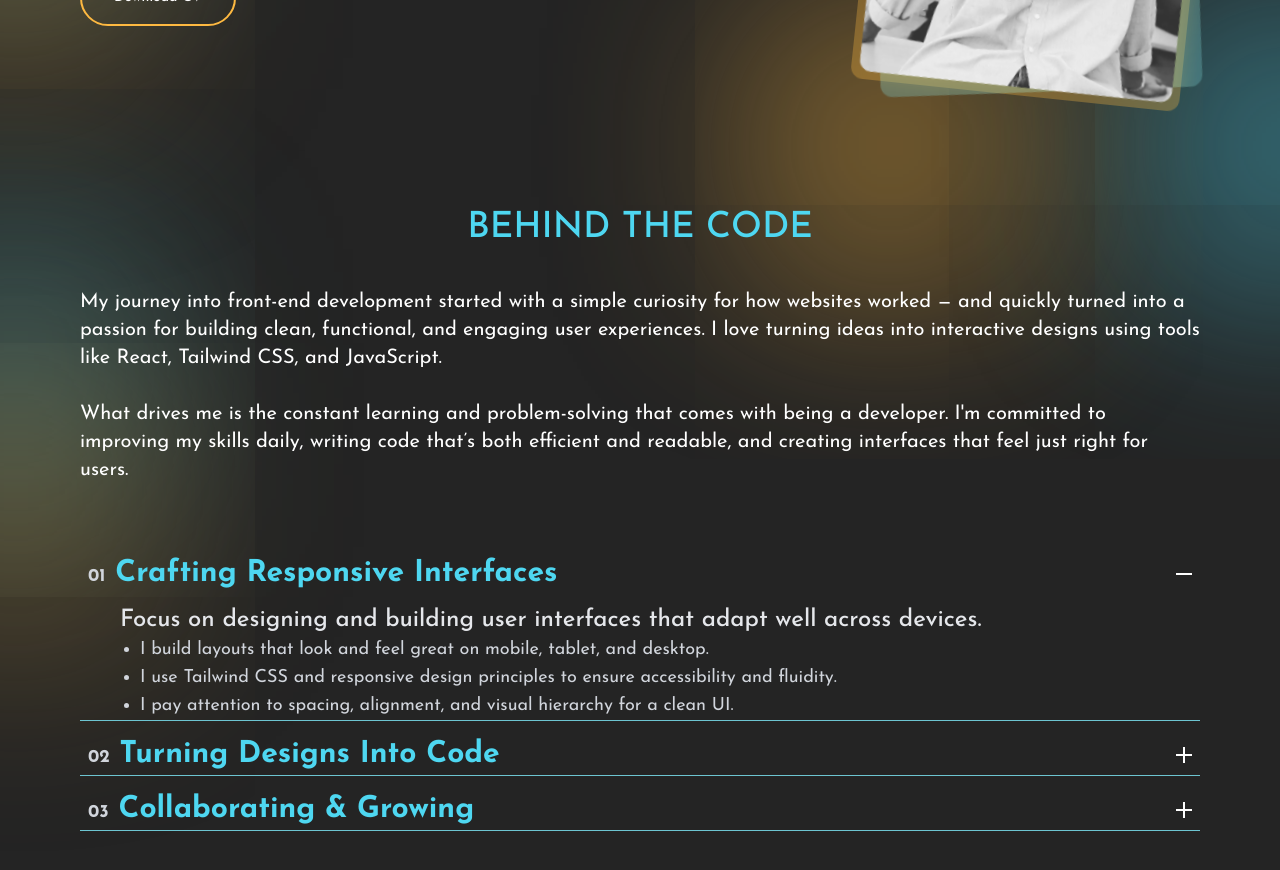
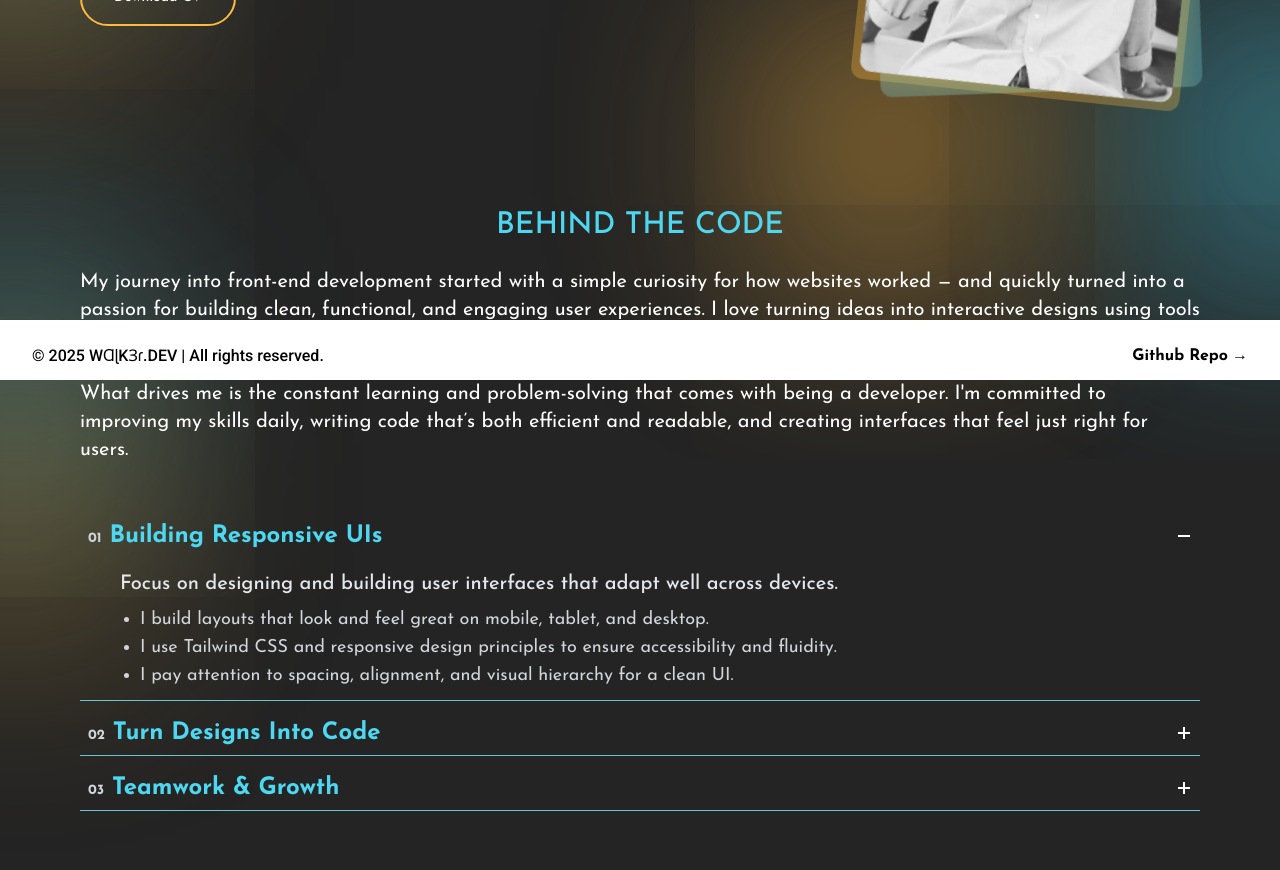
Before and after one commit to Walker-Gideon/walker.dev, a React (Vite) app: page / in a window 1280 px wide. Shown: the part 420-1290 px from the top of the page. Built offline with nearby package versions, Linux system fonts and the light colour scheme; a web font is replaced by a local one.

Commit message:
Done with the about section

```diff
--- a/index.html
+++ b/index.html
@@ -2,9 +2,9 @@
 <html lang="en">
   <head>
     <meta charset="UTF-8" />
-    <link rel="icon" type="image/png+xml" href="/src/assets/logo-removebg.png" />
+    <link rel="icon" type="image/png+xml" href="/src/assets/logo.png" />
     <meta name="viewport" content="width=device-width, initial-scale=1.0" />
-    <title>GA Portfolio</title>
+    <title>Gideon Awortwe</title>
 
     <link rel="preconnect" href="https://fonts.googleapis.com" />
     <link rel="preconnect" href="https://fonts.gstatic.com" crossorigin />
--- a/src/App.jsx
+++ b/src/App.jsx
@@ -38,7 +38,7 @@ function App() {
           {/* <Contact /> */}
         </main>
 
-        {/* <Footer /> */}
+        <Footer />
       </div>
       {/* )}  */}
     </div>
--- a/src/components/about/About.jsx
+++ b/src/components/about/About.jsx
@@ -1,20 +1,15 @@
 import Gradients from "../ui/Gradients";
 import AboutPara from "./AboutPara";
 import HobbiesContent from "./hobbies/HobbiesContent";
-import SubHobbies from "./hobbies/SubHobbies";
 
 function About() {
   return (
     <div
-      id="about" //medium:my-20 pb-10 pt-30 small:pt-25 medium:pt-5 px-20 small:px-4 sm:px-8 lg:px-20
+      id="about"
       className="relative w-full h-full pt-18 pb-10 px-4 md:px-20"
     >
-      <div>
-        <AboutPara />
-        <HobbiesContent />
-        {/* <SubHobbies /> */}
-      </div>
-
+      <AboutPara />
+      <HobbiesContent />
       <Gradients />
     </div>
   );
--- a/src/components/about/AboutPara.jsx
+++ b/src/components/about/AboutPara.jsx
@@ -9,12 +9,12 @@ function AboutPara() {
         initial="hidden"
         whileInView="show"
         viewport={{ once: false, amount: 0.7 }}
-        className="text-4xl text-left md:text-center font-medium uppercase md:mb-10 mb-6 text-blueprime"
+        className="text-3xl text-left md:text-center font-medium uppercase mb-6 text-blueprime"
       >
         Behind the Code
       </motion.h1>
 
-      <div className="text-xl text-white mb-14">
+      <div className="text-xl text-white mb-10">
         <motion.p
           variants={fadeIn("up", 0.2)}
           initial="hidden"
--- a/src/components/about/hobbies/Hobbies.jsx
+++ b/src/components/about/hobbies/Hobbies.jsx
@@ -34,7 +34,7 @@ function Hobbies({
       }}
       className="border-b-1 border-blue overflow-hidden"
     >
-      <div className="px-2 pt-4 pb-3 flex items-center justify-between">
+      <div className="px-2 py-4 flex items-center justify-between">
         <HobbiesTitle num={num} title={title} onClick={onClick} />
         <HobbiesBtn onClick={onClick} check={check} />
       </div>
--- a/src/components/about/hobbies/HobbiesBtn.jsx
+++ b/src/components/about/hobbies/HobbiesBtn.jsx
@@ -9,7 +9,7 @@ function HobbiesBtn({ onClick, check }) {
     >
       <motion.span
         style={{ top: "50%", left: "50%", x: "-50%", y: "-50%" }}
-        className={`absolute h-0.5 medium:h-[2px] md:h-0.5 w-4 medium:w-4 bg-white`}
+        className={`absolute h-0.5 font-bold w-3 bg-white`}
         variants={{
           open: {
             rotate: ["45mediumeg", "0deg", "0deg"],
@@ -23,7 +23,7 @@ function HobbiesBtn({ onClick, check }) {
       />
       <motion.span
         style={{ top: "50%", left: "50%", x: "-50%", y: "-50%" }}
-        className={`absolute h-0.5 medium:h-[2px] md:h-0.5 w-4 medium:w-4 bg-white`}
+        className={`absolute h-0.5 font-bold w-3 bg-white`}
         variants={{
           open: {
             rotate: ["-45deg", "0deg", "0deg"],
--- a/src/components/about/hobbies/HobbiesContent.jsx
+++ b/src/components/about/hobbies/HobbiesContent.jsx
@@ -37,7 +37,6 @@ function HobbiesContent() {
       initial="hidden"
       whileInView="show"
       viewport={{ once: false, amount: 0.7 }}
-      className="" //hidden md:block
     >
       <div>
         {hobby1_array.map((hobby, index) => (
--- a/src/components/about/hobbies/HobbiesTitle.jsx
+++ b/src/components/about/hobbies/HobbiesTitle.jsx
@@ -1,8 +1,8 @@
 function HobbiesTitle({ num, title, onClick }) {
   return (
     <div role="button" onClick={onClick} className="cursor-pointer w-full">
-      <p className="text-3xl font-bold text-blueprime">
-        <span className="text-lg font-bold text-gray-300">0{num}</span> {title}
+      <p className="text-2xl font-bold text-blueprime">
+        <span className="text-sm font-bold text-gray-300">0{num}</span> {title}
       </p>
     </div>
   );
--- a/src/components/about/hobbies/SubHobbies.jsx
+++ /dev/null
@@ -1,72 +0,0 @@
-import { useState } from "react";
-import Hobbies from "./Hobbies";
-import data from "./data.json";
-import { motion } from "motion/react";
-import { fadeIn } from "../../motion/variants";
-
-function SubHobbies() {
-  const [chechOne, setChechOne] = useState(true);
-  const [chechTwo, setChechTwo] = useState(true);
-  const [chechThree, setChechThree] = useState(true);
-
-  const hobby1_array = [data.at(0)];
-  const hobby2_array = [data.at(1)];
-  const hobby3_array = [data.at(2)];
-
-  return (
-    <motion.div
-      variants={fadeIn("up", 0.2)}
-      initial="hidden"
-      whileInView="show"
-      viewport={{ once: false, amount: 0.7 }}
-      className="" //block md:hidden
-    >
-      <div>
-        {hobby1_array.map((hobby, index) => (
-          <Hobbies
-            key={index}
-            num={hobby.num}
-            title={hobby.title}
-            subTitle={hobby.subTitle}
-            firstText={hobby.firstText}
-            secText={hobby.secText}
-            thirdText={hobby.thirdText}
-            check={chechOne}
-          />
-        ))}
-      </div>
-
-      <div>
-        {hobby2_array.map((hobby, index) => (
-          <Hobbies
-            key={index}
-            num={hobby.num}
-            title={hobby.title}
-            subTitle={hobby.subTitle}
-            firstText={hobby.firstText}
-            secText={hobby.secText}
-            thirdText={hobby.thirdText}
-            check={chechTwo}
-          />
-        ))}
-      </div>
-
-      <div>
-        {hobby3_array.map((hobby, index) => (
-          <Hobbies
-            key={index}
-            num={hobby.num}
-            title={hobby.title}
-            subTitle={hobby.subTitle}
-            firstText={hobby.firstText}
-            secText={hobby.secText}
-            thirdText={hobby.thirdText}
-            check={chechThree}
-          />
-        ))}
-      </div>
-    </motion.div>
-  );
-}
-
-export default SubHobbies;
--- a/src/components/about/hobbies/SubPara.jsx
+++ b/src/components/about/hobbies/SubPara.jsx
@@ -1,9 +1,9 @@
 function SubPara({ subTitle, firstText, secText, thirdText }) {
   return (
-    <div className="small:py-2 small:px-6 medium:px-4 md:px-10">
-      <p className="text-2xl text-gray-200 font-medium">{subTitle}</p>
+    <div className="py-0.5 px-6 md:px-10">
+      <p className="text-xl text-gray-200 font-medium">{subTitle}</p>
 
-      <div className="small:py-3 px-5">
+      <div className="py-2 px-5">
         <ul className="w-full text-lg text-gray-300 list-disc">
           <li>{firstText}</li>
           <li>{secText}</li>
--- a/src/components/about/hobbies/data.json
+++ b/src/components/about/hobbies/data.json
@@ -1,7 +1,7 @@
 [
   {
     "num": 1,
-    "title": "Crafting Responsive Interfaces",
+    "title": "Building Responsive UIs",
     "subTitle": "Focus on designing and building user interfaces that adapt well across devices.",
     "firstText": "I build layouts that look and feel great on mobile, tablet, and desktop.",
     "secText": "I use Tailwind CSS and responsive design principles to ensure accessibility and fluidity.",
@@ -9,7 +9,7 @@
   },
   {
     "num": 2,
-    "title": "Turning Designs Into Code",
+    "title": "Turn Designs Into Code",
     "subTitle": "I take mockups or ideas and transform them into functional web experiences.",
     "firstText": "I bring Figma or design mockups to life with pixel-perfect accuracy.",
     "secText": "I work mainly with React to turn static designs into dynamic, interactive components.",
@@ -17,7 +17,7 @@
   },
   {
     "num": 3,
-    "title": "Collaborating & Growing",
+    "title": "Teamwork & Growth",
     "subTitle": "I'm not just coding in isolation — but learning, communicating, and working with others",
     "firstText": "I constantly explore new tools, libraries, and best practices to improve my craft.",
     "secText": "I'm comfortable working in teams, receiving feedback, and adapting quickly.",
```
Also changed, not shown: src/assets/logo-removebg.png (deleted), src/assets/logo.png (added).
